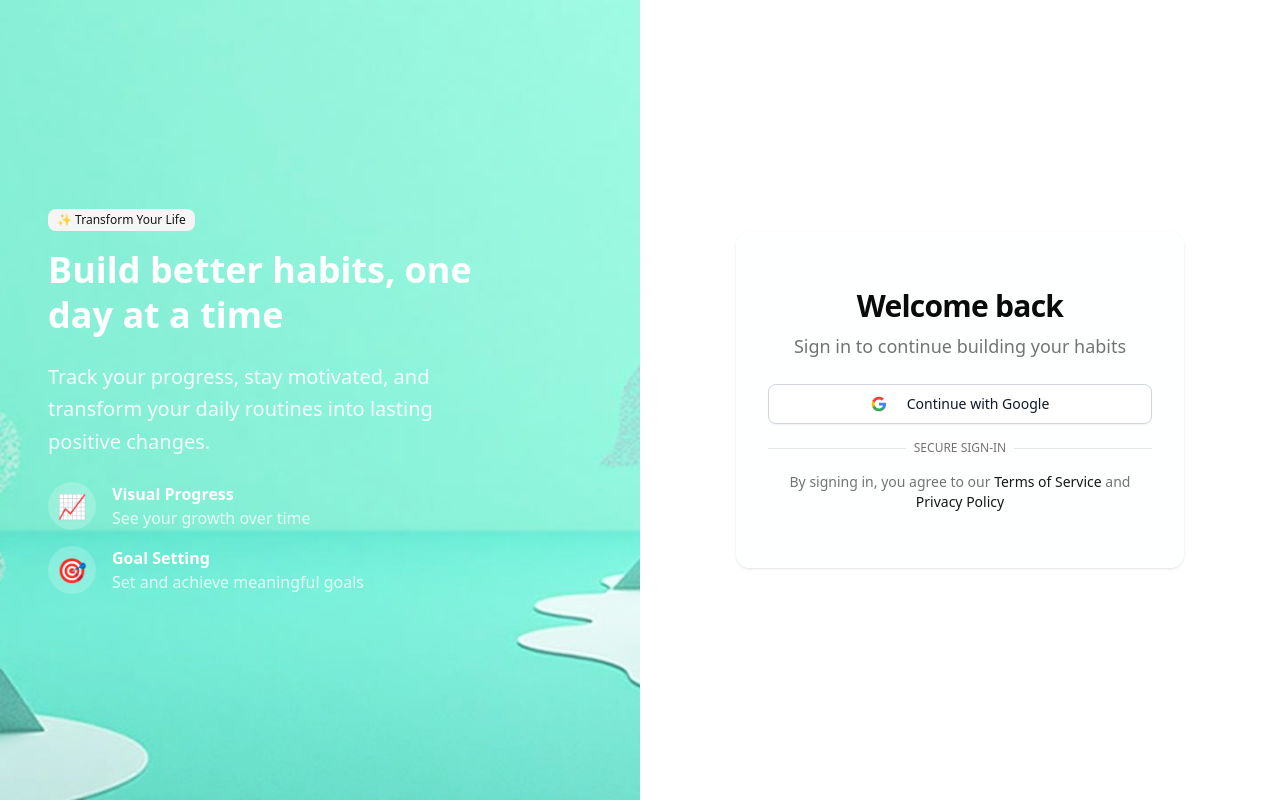
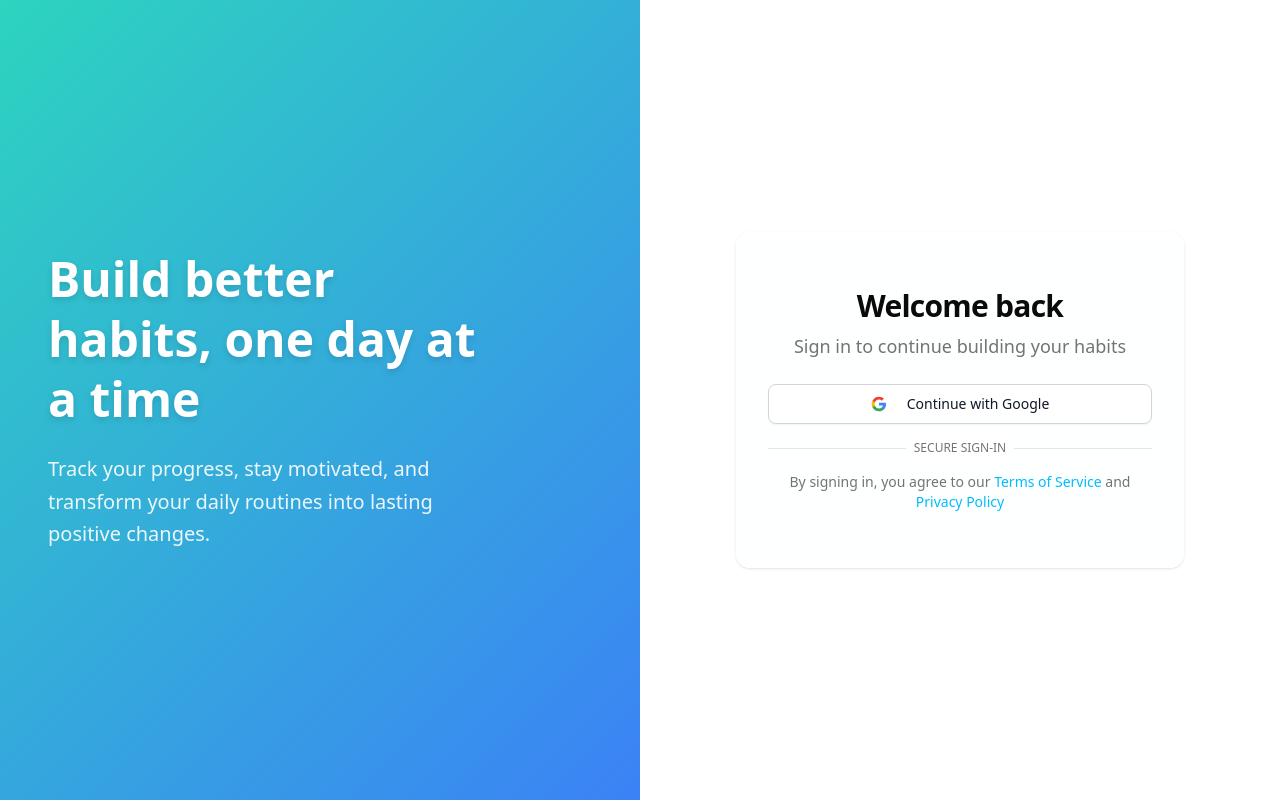
Before and after one commit to ArielJoe/studify, a Next.js app: page /login in a window 1280 px wide. Built offline with nearby package versions, Linux system fonts and the light colour scheme.

Commit message:
style(auth): refine UI colors and visual consistency

```diff
--- a/src/app/login/page.tsx
+++ b/src/app/login/page.tsx
@@ -1,52 +1,22 @@
-import Image from "next/image";
 import LoginForm from "@/components/ui/login-form";
-import { Badge } from "@/components/ui/badge";
+
 
 
 const Page = () => {
   return (
     <div className="min-h-screen flex">
       {/* Left side - Hero Section */}
-      <div className="hidden lg:flex lg:flex-1 relative overflow-hidden">
-        <div className="absolute inset-0 gradient-hero" />
-        <Image
-          src="/hero-habits.jpg"
-          alt="Habit tracking illustration"
-          fill
-          priority
-          className="absolute inset-0 object-cover opacity-80"
-        />
+      <div className="hidden lg:flex lg:flex-1 relative overflow-hidden" style={{
+          background: "linear-gradient(135deg, #2dd4bf 0%, #3b82f6 100%)", // hijau → biru
+        }}>
         <div className="relative z-10 flex flex-col justify-center px-12 text-white">
           <div className="max-w-md space-y-6">
-            <Badge variant="secondary" className="w-fit mb-4">
-              ✨ Transform Your Life
-            </Badge>
-            <h2 className="text-4xl font-bold leading-tight">
+            <h2 className="text-5xl font-bold leading-tight drop-shadow-md">
               Build better habits, one day at a time
             </h2>
             <p className="text-xl text-white/90 leading-relaxed">
               Track your progress, stay motivated, and transform your daily routines into lasting positive changes.
             </p>
-            <div className="space-y-4">
-              <div className="flex items-center space-x-4">
-                <div className="w-12 h-12 rounded-full bg-white/20 flex items-center justify-center">
-                  <span className="text-2xl">📈</span>
-                </div>
-                <div>
-                  <h3 className="font-semibold">Visual Progress</h3>
-                  <p className="text-white/80">See your growth over time</p>
-                </div>
-              </div>
-              <div className="flex items-center space-x-4">
-                <div className="w-12 h-12 rounded-full bg-white/20 flex items-center justify-center">
-                  <span className="text-2xl">🎯</span>
-                </div>
-                <div>
-                  <h3 className="font-semibold">Goal Setting</h3>
-                  <p className="text-white/80">Set and achieve meaningful goals</p>
-                </div>
-              </div>
-            </div>
           </div>
         </div>
       </div>
--- a/src/components/ui/login-form.tsx
+++ b/src/components/ui/login-form.tsx
@@ -14,7 +14,7 @@ const LoginForm = () => {
       <Card className="shadow-elegant border-0 bg-card/90 backdrop-blur-sm">
         <CardContent className="space-y-6 p-8">
           <div className="text-center space-y-2">
-            <h1 className="text-3xl font-bold tracking-tight text-foreground">
+            <h1 className="text-3xl font-bold tracking-tight text-foreground ">
               Welcome back
             </h1>
             <p className="text-muted-foreground text-lg">
@@ -47,14 +47,22 @@ const LoginForm = () => {
             <div className="text-center text-sm text-muted-foreground">
   <p>
   By signing in, you agree to our{" "}
-                <a href="#" className="text-primary hover:underline">
+  <a
+    href="#"
+    className="font-medium hover:underline text-sky-400"
+  >
     Terms of Service
   </a>{" "}
   and{" "}
-                <a href="#" className="text-primary hover:underline">
+  <a
+    href="#"
+    className="font-medium hover:underline text-sky-400"
+  >
     Privacy Policy
   </a>
 </p>
+
+
             </div>
           </div>
         </CardContent>
```
Lines whose indentation alone changed are shown as unchanged.
